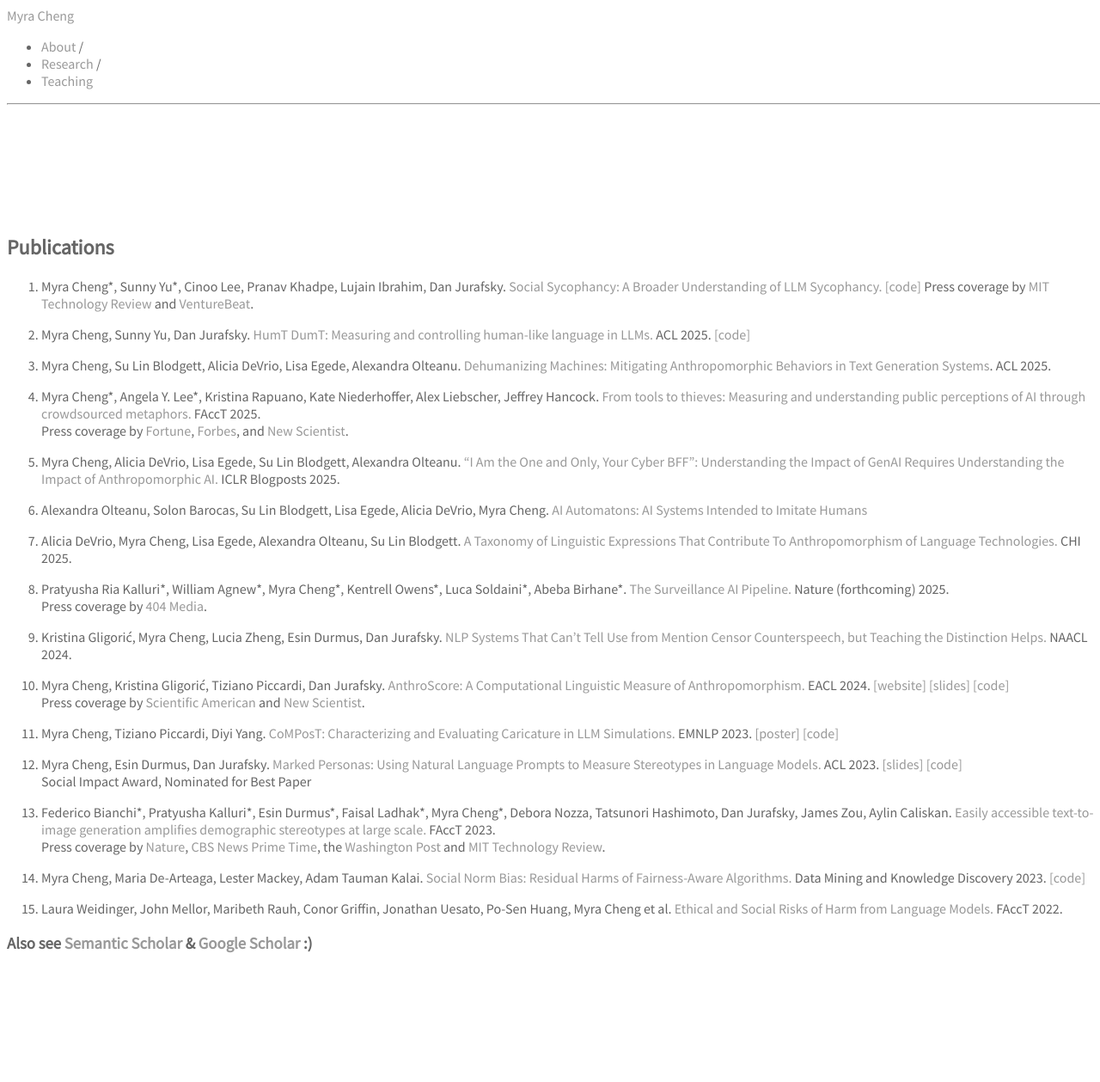
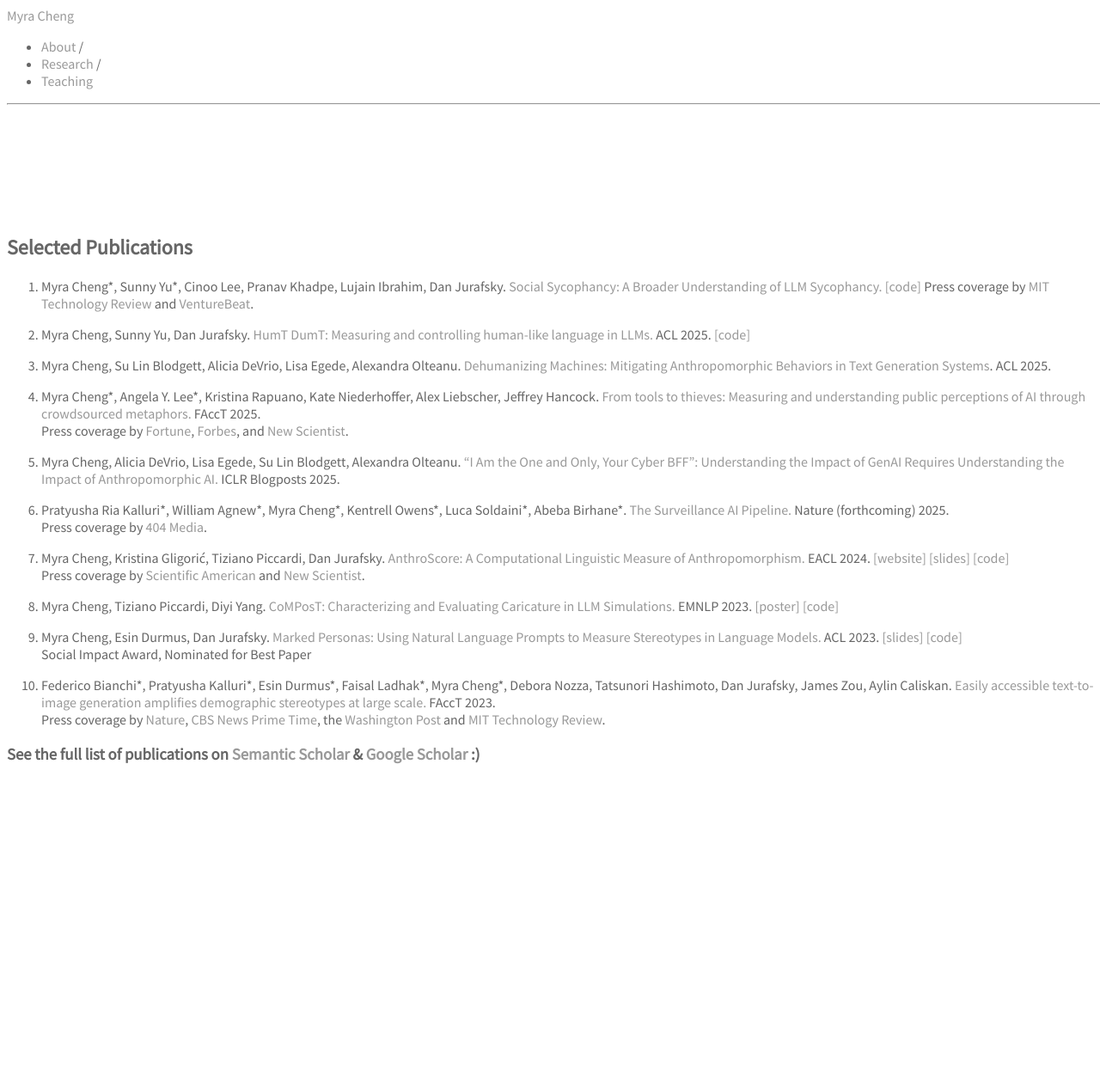
Before and after one commit to myracheng/myracheng.github.io, a Jekyll site: the page built from research.md, in a window 1280 px wide. Shown: the whole page at 86% size. Built offline with Jekyll 4.4.1, drawn with Linux system fonts in a browser that asks for light colours; some web fonts are replaced; our own code applies the rules of GitHub Pages for plain Markdown files; after the commit the page ends 1039 px from its top, so only the background shows below that.

Commit message:
Update research.md

```diff
--- a/research.md
+++ b/research.md
@@ -1,4 +1,4 @@
-## Publications
+## Selected Publications
 1. Myra Cheng\*, Sunny Yu\*, Cinoo Lee, Pranav Khadpe, Lujain Ibrahim, Dan Jurafsky. [Social Sycophancy: A Broader Understanding of LLM Sycophancy.](https://arxiv.org/pdf/2505.13995) <span class="subline">[[code]](https://github.com/myracheng/elephant)</span>
 <span class="subline">Press coverage by [MIT Technology Review](https://www.technologyreview.com/2025/05/30/1117551/this-benchmark-used-reddits-aita-to-test-how-much-ai-models-suck-up-to-us/) and [VentureBeat](https://venturebeat.com/ai/after-gpt-4o-backlash-researchers-benchmark-models-on-moral-endorsement-find-sycophancy-persists-across-the-board/).</span>
 2. Myra Cheng, Sunny Yu, Dan Jurafsky. [HumT DumT: Measuring and controlling human-like language in LLMs.](https://www.arxiv.org/pdf/2502.13259) ACL 2025. <span class="subline">[[code]](https://github.com/myracheng/humtdumt)</span>
@@ -10,14 +10,9 @@
 
 1. Myra Cheng, Alicia DeVrio, Lisa Egede, Su Lin Blodgett, Alexandra Olteanu. ["I Am the One and Only, Your Cyber BFF": Understanding the Impact of GenAI Requires Understanding the Impact of Anthropomorphic AI.](https://iclr-blogposts.github.io/2025/blog/anthropomorphic-ai/) ICLR Blogposts 2025.
 
-2. Alexandra Olteanu, Solon Barocas, Su Lin Blodgett, Lisa Egede, Alicia DeVrio, Myra Cheng. [AI Automatons: AI Systems Intended to Imitate Humans](https://arxiv.org/pdf/2503.02250)
-
-3. Alicia DeVrio, Myra Cheng, Lisa Egede, Alexandra Olteanu, Su Lin Blodgett. [A Taxonomy of Linguistic Expressions That Contribute To Anthropomorphism of Language Technologies.](https://arxiv.org/pdf/2502.09870) CHI 2025.
-
 2. Pratyusha Ria Kalluri\*, William Agnew\*, Myra Cheng\*, Kentrell Owens\*, Luca Soldaini\*, Abeba Birhane\*. [The Surveillance AI Pipeline.](https://arxiv.org/pdf/2309.15084.pdf) Nature (forthcoming) 2025.
 <span  class="subline">Press coverage by [404 Media](https://www.404media.co/how-the-surveillance-ai-pipeline-literally-objectifies-human-beings/).</span>
 
-1. Kristina Gligorić, Myra Cheng, Lucia Zheng, Esin Durmus, Dan Jurafsky. [NLP Systems That Can’t Tell Use from Mention Censor Counterspeech, but Teaching the Distinction Helps.](https://arxiv.org/pdf/2404.01651.pdf) NAACL 2024.
 
 2. Myra Cheng, Kristina Gligorić, Tiziano Piccardi, Dan Jurafsky. [AnthroScore: A Computational Linguistic Measure of Anthropomorphism.](https://arxiv.org/pdf/2402.02056.pdf) EACL 2024. <span class="subline">[[website]](http://anthroscore.stanford.edu/)  [[slides]](anthroslides.pdf) [[code]](https://github.com/myracheng/AnthroScore)</span>
 <span class="subline">
@@ -31,9 +26,5 @@ Press coverage by [Scientific American](https://www.scientificamerican.com/artic
 5. Federico Bianchi\*, Pratyusha Kalluri\*, Esin Durmus\*, Faisal Ladhak\*, Myra Cheng\*, Debora Nozza, Tatsunori Hashimoto, Dan Jurafsky, James Zou, Aylin Caliskan. [Easily accessible text-to-image generation amplifies demographic stereotypes at large scale.](https://arxiv.org/pdf/2211.03759.pdf) FAccT 2023.
 <span  class="subline">Press coverage by [Nature](https://www.nature.com/articles/d41586-024-00674-9), [CBS News Prime Time](https://www.youtube.com/watch?v=0KFJf9QqfCw), the [Washington Post](https://www.washingtonpost.com/technology/interactive/2023/ai-generated-images-bias-racism-sexism-stereotypes/) and [MIT Technology Review](https://www.technologyreview.com/2023/03/22/1070167/these-news-tool-let-you-see-for-yourself-how-biased-ai-image-models-are/).</span>
 
-6. Myra Cheng, Maria De-Arteaga, Lester Mackey, Adam Tauman Kalai. [Social Norm Bias: Residual Harms of Fairness-Aware Algorithms.](https://arxiv.org/pdf/2108.11056.pdf) Data Mining and Knowledge Discovery 2023. <span class="subline">[[code]](https://github.com/pinkvelvet9/snobpaper/)</span>
 
-7. Laura Weidinger, John Mellor, Maribeth Rauh, Conor Griffin, Jonathan Uesato, Po-Sen Huang, Myra Cheng et al. [Ethical and Social Risks of Harm from Language Models.](https://arxiv.org/pdf/2112.04359.pdf) FAccT 2022.
-
-
-### Also see [Semantic Scholar](https://www.semanticscholar.org/author/M.-Cheng/2149615775) & [Google Scholar](https://scholar.google.com/citations?user=gaslQl8AAAAJ&hl=en) :)
+### See the full list of publications on [Semantic Scholar](https://www.semanticscholar.org/author/M.-Cheng/2149615775) & [Google Scholar](https://scholar.google.com/citations?user=gaslQl8AAAAJ&hl=en) :)
```
